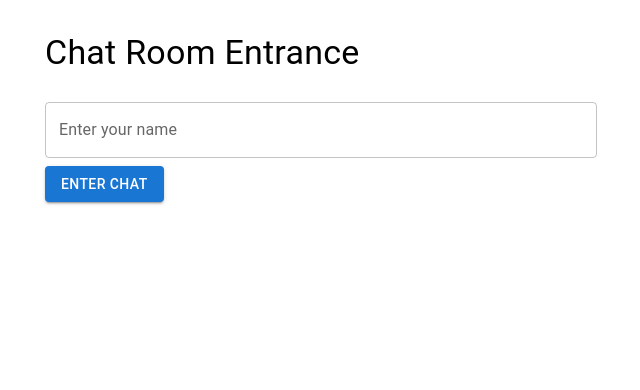
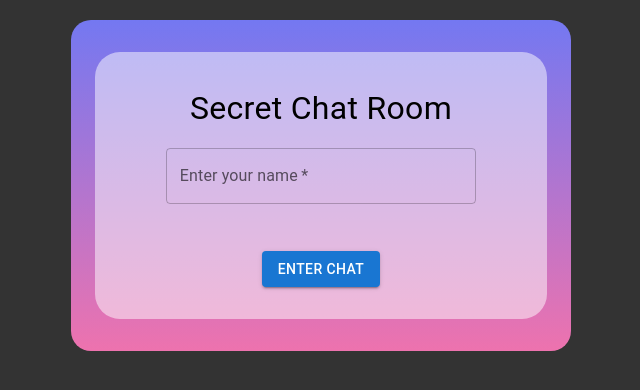
Before and after one commit to James-Lee-01/chat-room-client, a React (Create React App) app: page / in a window 1280 px wide. Shown: the top 390 px of the page, without its empty margins (319-959 px from the left). Built offline with nearby package versions, Linux system fonts and the light colour scheme.

Commit message:
feat: add LobbyPage

```diff
--- a/src/pages/LobbyPage.jsx
+++ b/src/pages/LobbyPage.jsx
@@ -1,4 +1,4 @@
-// LobbyPage.js
+// LobbyPage.jsx
 import { useState, useEffect } from "react";
 import { Container, Typography, TextField, Button, Box } from "@mui/material";
 import { useNavigate } from "react-router-dom";
@@ -8,44 +8,111 @@ function LobbyPage() {
   const { username, login } = useUser();
   const navigate = useNavigate();
   const [inputValue, setInputValue] = useState("");
+  const [error, setError] = useState(false);
 
+  // 名字填寫邏輯
   const handleUsernameChange = (event) => {
     setInputValue(event.target.value);
+    setError(false);
   };
 
+  //進入聊天室頁面導向邏輯
   const handleEnterChat = () => {
     if (inputValue.trim() !== "") {
       login(inputValue);
       navigate("/chat");
+    } else {
+      setError(true); // 姓名欄空缺
+    }
+  };
+
+  // 處理按下 Enter 鍵的事件
+  const handleKeyDown = (e) => {
+    if (e.keyCode === 13) {
+      // 防止換行行為
+      e.preventDefault();
+      // 進入聊天室頁面導向邏輯
+      handleEnterChat();
     }
   };
 
   useEffect(() => {
     if (username.trim() !== "") {
+      // 如果已經登入，直接導向聊天室
       navigate("/chat");
     }
   }, [username, navigate]);
 
   return (
-    <Container maxWidth='sm'>
-      <Box my={4}>
-        <div>
-          <Typography variant='h4' component='h1' gutterBottom>
-            Chat Room Entrance
+    <Container
+      sx={{
+        width: "100vw",
+        height: "100vh",
+        backgroundColor: "#333333", // 最外層背景色
+        padding: "20px 0",
+        display: "flex",
+        flexDirection: "column",
+        alignItems: "center",
+      }}
+      maxWidth={false}
+    >
+      <Container
+        sx={{
+          maxWidth: "500px",
+          background:
+            "linear-gradient(0deg, hsla(331, 78%, 69%, 1) 0%, hsla(238, 82%, 70%, 1) 100%);", // 最外層背景色，漸層必須以圖片形式輸入，非backgroundColor
+          borderRadius: "20px",
+          padding: "2rem",
+          textAlign: "center",
+        }}
+        maxWidth={false}
+      >
+        <Box
+          sx={{
+            backgroundColor: "rgba(255, 255, 255, 0.5)", // 珍珠白半透明背景色
+            borderRadius: "25px",
+            padding: "2rem",
+          }}
+        >
+          <Typography
+            sx={{
+              fontSize: "2rem",
+              marginBottom: "1rem",
+            }}
+            component='h1'
+          >
+            Secret Chat Room
           </Typography>
           <TextField
+            sx={{
+              marginTop: "1rem",
+              width: "80%",
+              display: "block",
+              margin: "0 auto",
+            }}
             label='Enter your name'
             variant='outlined'
             fullWidth
+            required
+            helperText={error ? "Name cannot be empty" : "\u200B"} // 錯誤訊息或零寬度空格
+            error={error}
             value={inputValue}
             onChange={handleUsernameChange}
-            margin='normal'
+            onKeyDown={handleKeyDown}
           />
-          <Button variant='contained' color='primary' onClick={handleEnterChat}>
+          <Button
+            sx={{
+              display: "block",
+              margin: "1.5rem auto 0",
+            }}
+            variant='contained'
+            color='primary'
+            onClick={handleEnterChat}
+          >
             Enter Chat
           </Button>
-        </div>
-      </Box>
+        </Box>
+      </Container>
     </Container>
   );
 }
```
